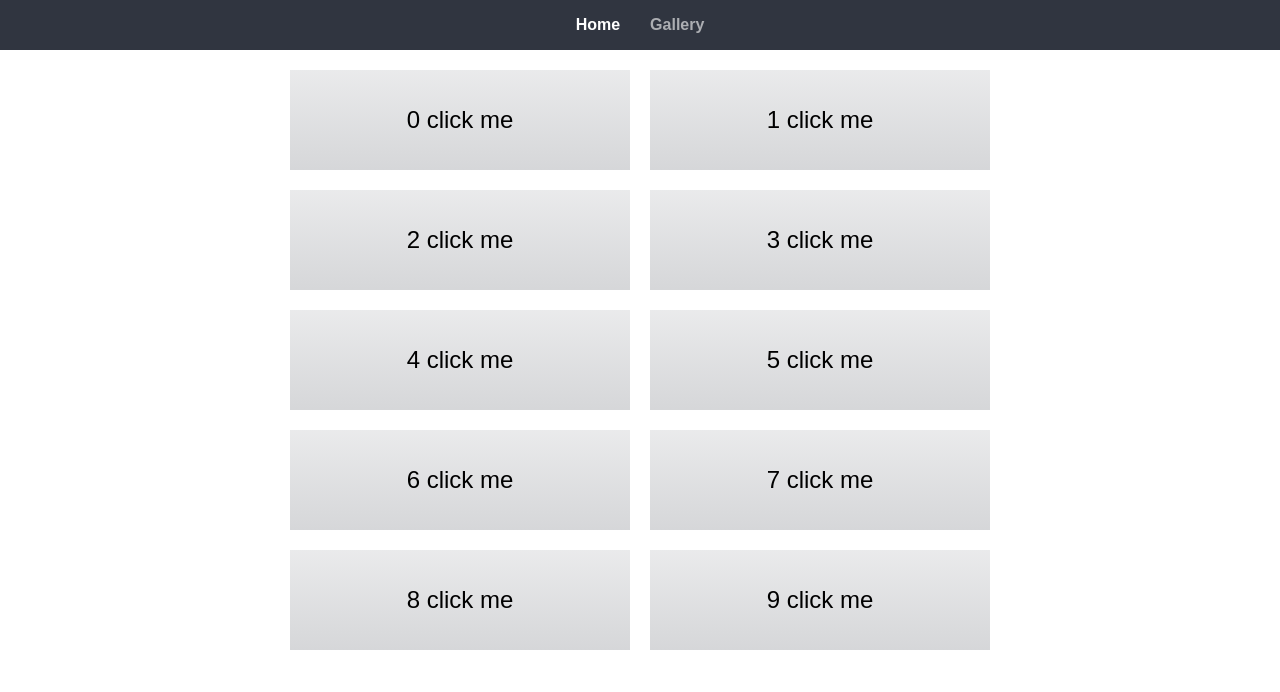
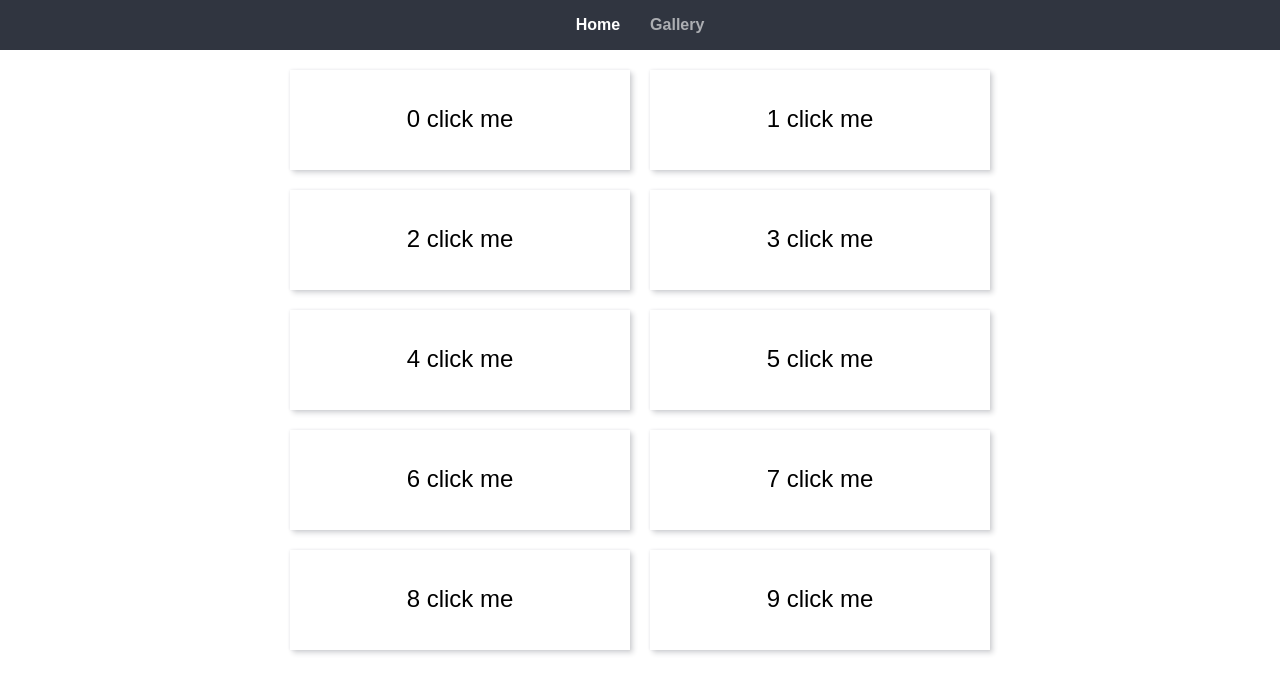
Before and after one commit to Wesss/webpage-gallery, a React app: page /gallery in a window 1280 px wide. Shown: the top 692 px of the page. Built offline with nearby package versions, Linux system fonts and the light colour scheme.

Commit message:
better cards for gallery

```diff
--- a/src/app/Gallery.css
+++ b/src/app/Gallery.css
@@ -11,13 +11,13 @@
   grid-gap: 20px;
 }
 
-.Gallery .Gallery-item {
-  overflow: hidden;
+.Gallery-item {
+  overflow: auto;
+  box-shadow: 3px 3px 5px var(--color-dark-tinted-2), 0px 0px 3px var(--color-dark-tinted-1);
 }
 
-.Gallery .Gallery-exhibit-expanded {
-  grid-area: span 4 / span 2;
-  border: 10px solid var(--color-dark-translucent-1);
+.Gallery-exhibit-expanded {
+  grid-area: span 5 / span 2;
 }
 
 .CatImage {
--- a/src/app/Gallery.js
+++ b/src/app/Gallery.js
@@ -24,7 +24,6 @@ class Gallery extends Component {
       backgroundImage: 'url(https://i.imgur.com/SisWrr0.jpg)',
     };
 
-    // <img className="CatImage" src="https://i.imgur.com/SisWrr0.jpg"/>
     var render = [
       <div key={"exhibit-card-" + index}
         className="Gallery-item"
@@ -37,7 +36,8 @@ class Gallery extends Component {
 
     if (this.state.openExhibit == index) {
       render.push(
-        <div key={"exhibit-expanded-" + index} className="Gallery-item Gallery-exhibit-expanded">
+        <div key={"exhibit-expanded-" + index}
+          className="Gallery-item Gallery-exhibit-expanded">
           {index} expanded
           <br/>
           <br/>
--- a/src/compose/ExhibitCard.css
+++ b/src/compose/ExhibitCard.css
@@ -1,13 +1,13 @@
 .ExhibitCard {
   display: grid;
   font-size: 24px;
-  height: 100%;
-  background-image: linear-gradient(var(--color-dark-tinted-1), var(--color-dark-tinted-2));
+  height: calc(100% - 2px);
+  /* background-image: linear-gradient(var(--color-dark-tinted-1), var(--color-dark-tinted-2)); */
   cursor: pointer;
 }
 
 .ExhibitCard:hover {
-  filter: opacity(80%);
+  /* filter: opacity(80%); */
 }
 
 .ExhibitCard-title {
```
